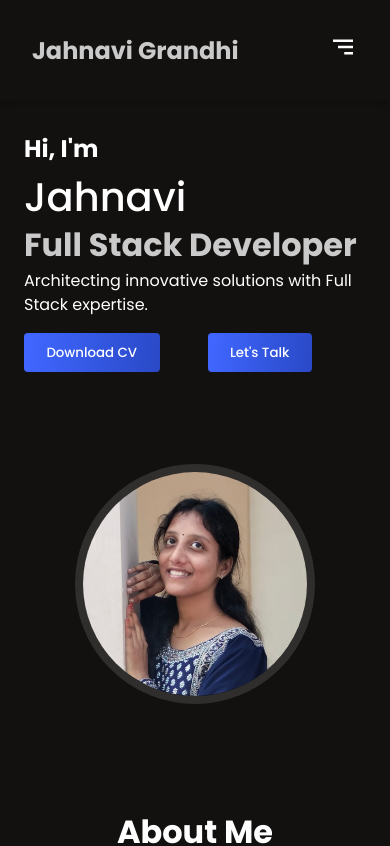
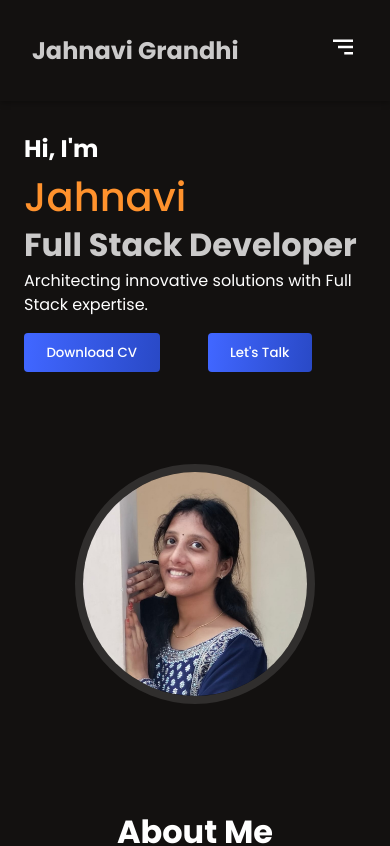
Before and after one commit to jahnavi-j9/Portfolio, a React (Vite) app: page / in a window 390 px wide. Shown: the top 846 px of the page. Built offline with nearby package versions, Linux system fonts and the light colour scheme; some icons are missing.

Commit message:
modified color

```diff
--- a/src/components/Hero/Hero.module.css
+++ b/src/components/Hero/Hero.module.css
@@ -83,8 +83,7 @@
   gap: 1rem;
   margin-top: 1rem;
 }
-
- @media (max-width: 640px) {
+@media (max-width: 640px) {
   .hero-container {
     margin-top: 2rem;
     margin-right: 5rem;
@@ -119,7 +118,6 @@
     left: 1.5rem;
   }
 
-  /* ✅ Update: buttons side-by-side on mobile */
   .btn-container {
     flex-direction: row;
     justify-content: center;
@@ -127,11 +125,12 @@
     gap: 1rem;
   }
 
-  /* ✅ Hide the orange circle on small screens */
   .orange-circle {
     display: none;
   }
-  hero-title h1 {
+
+  /* ✅ Correct selector */
+  .hero-title h1 {
     color: #ff922d;
   }
 }
```
